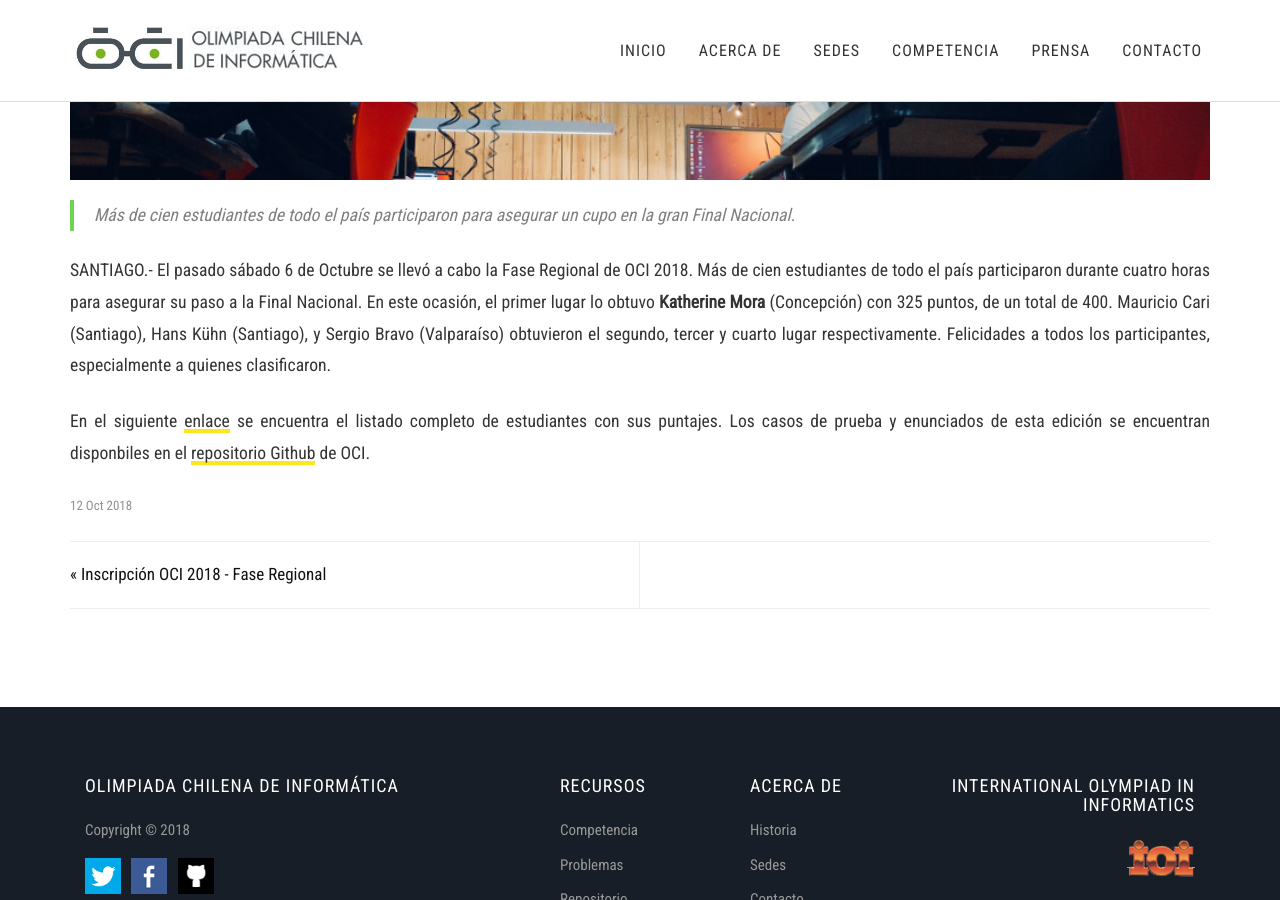
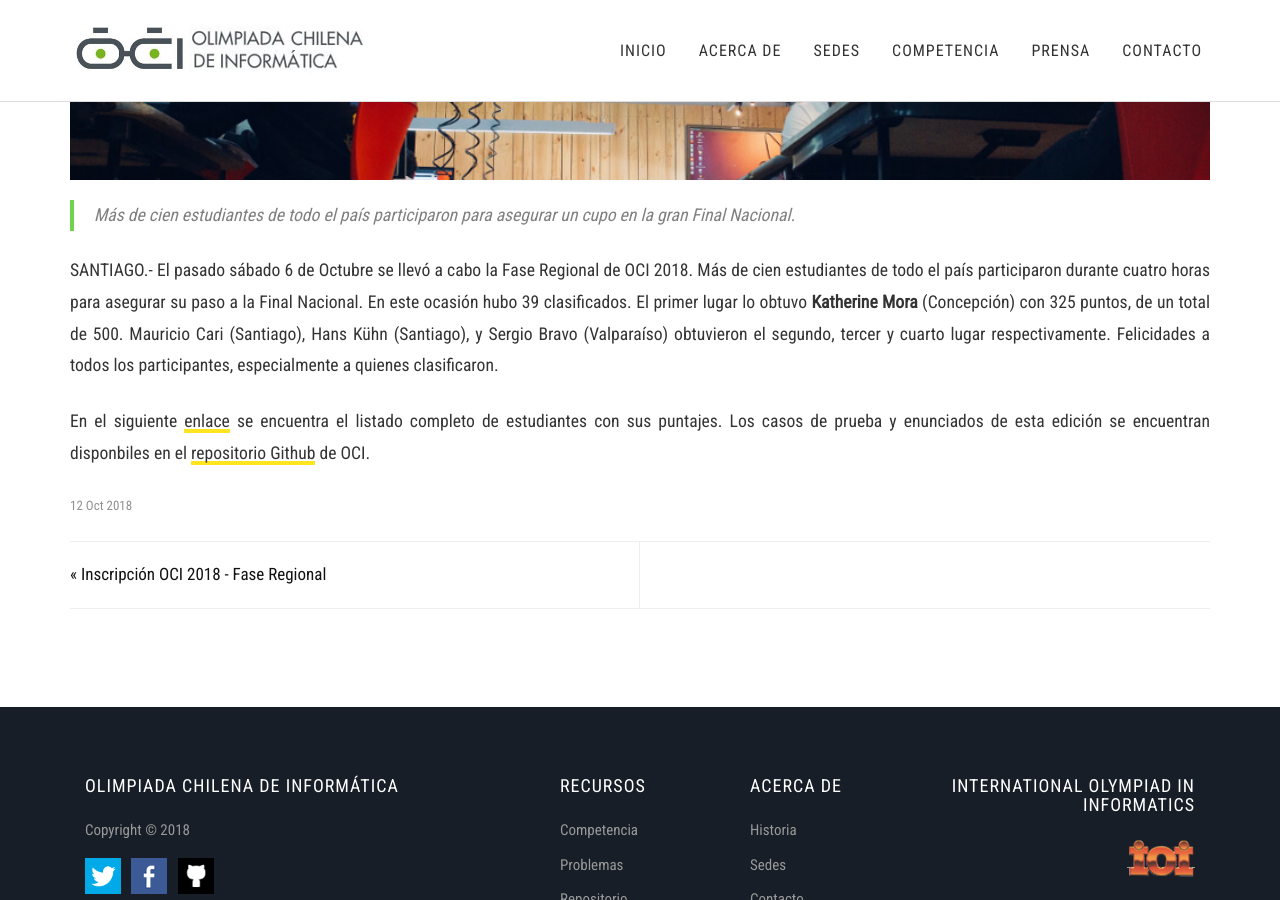
Before and after one commit to OCIoficial/ocioficial.github.io, a Jekyll site: the page built from _posts/2018-10-12-resultados-regional.md, in a window 1280 px wide and 900 px high, scrolled down 520 px. Built offline with Jekyll 4.4.1, drawn with Linux system fonts in a browser that asks for light colours; comment, search, counter and statistics services are not loaded.

Commit message:
num clasificados y pje maximo

```diff
--- a/_posts/2018-10-12-resultados-regional.md
+++ b/_posts/2018-10-12-resultados-regional.md
@@ -8,6 +8,6 @@ thumbnail: estudiantes-ioi-japon_thumbnail.jpg
 
 > Más de cien estudiantes de todo el país participaron para asegurar un cupo en la gran Final Nacional.
 
-SANTIAGO.- El pasado sábado 6 de Octubre se llevó a cabo la Fase Regional de OCI 2018. Más de cien estudiantes de todo el país participaron durante cuatro horas para asegurar su paso a la Final Nacional. En este ocasión, el primer lugar lo obtuvo **Katherine Mora** (Concepción) con 325 puntos, de un total de 400. Mauricio Cari (Santiago), Hans Kühn (Santiago), y Sergio Bravo (Valparaíso) obtuvieron el segundo, tercer y cuarto lugar respectivamente. Felicidades a todos los participantes, especialmente a quienes clasificaron.
+SANTIAGO.- El pasado sábado 6 de Octubre se llevó a cabo la Fase Regional de OCI 2018. Más de cien estudiantes de todo el país participaron durante cuatro horas para asegurar su paso a la Final Nacional. En este ocasión hubo 39 clasificados. El primer lugar lo obtuvo **Katherine Mora** (Concepción) con 325 puntos, de un total de 500. Mauricio Cari (Santiago), Hans Kühn (Santiago), y Sergio Bravo (Valparaíso) obtuvieron el segundo, tercer y cuarto lugar respectivamente. Felicidades a todos los participantes, especialmente a quienes clasificaron.
 
 En el siguiente [enlace](https://olimpiada-informatica.cl/resultados/2018/regional.pdf) se encuentra el listado completo de estudiantes con sus puntajes. Los casos de prueba y enunciados de esta edición se encuentran disponbiles en el [repositorio Github](https://github.com/OCIoficial/2018-10-Regional/releases/download/2018-10/2018-10-Regional.zip) de OCI.
```
